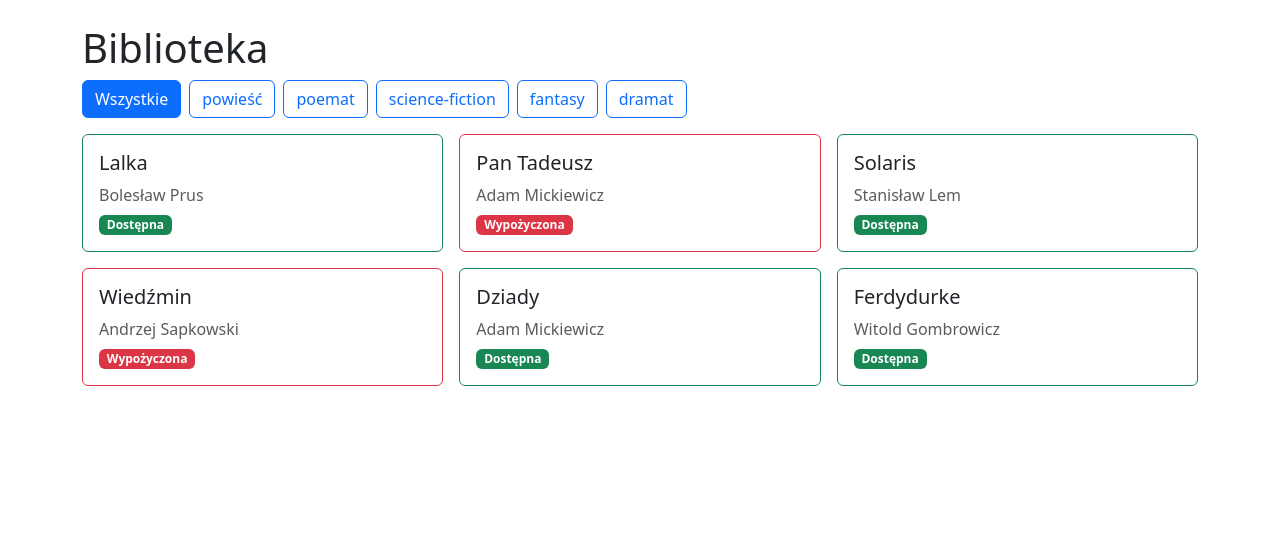
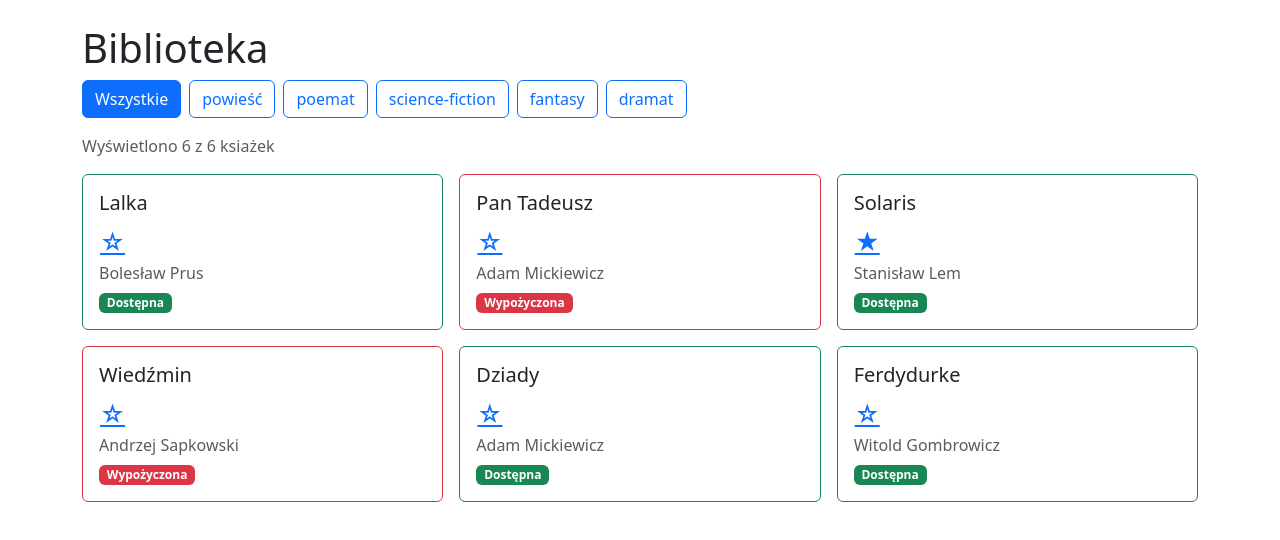
Before and after one commit to Kaperrito/Aplikacje-Webowe, a React (Vite) app in the folder inf04-web/zadania/: page / in a window 1280 px wide. Shown: the top 540 px of the page. Built offline with nearby package versions, Linux system fonts and the light colour scheme.

Commit message:
Zmiana stanu oraz ilosc wyswietlanych ksiazek

```diff
--- a/inf04-web/zadania/src/App.jsx
+++ b/inf04-web/zadania/src/App.jsx
@@ -8,6 +8,10 @@ function App() {
   const [aktywnyGatunek, setAktywnyGatunek] = useState('wszystkie')
 
   const widoczne = aktywnyGatunek === 'wszystkie'? ksiazki: ksiazki.filter(k => k.gatunek === aktywnyGatunek)
+
+  function przelaczUlubiona(id) {
+    setKsiazki(ksiazki.map(k => (k.id === id ? { ...k, ulubiona: !k.ulubiona } : k)))
+  }
   return (
     <>
       <div className='container mt-4'>
@@ -19,6 +23,7 @@ function App() {
           <button key={gatunek} type="button" className={`btn btn-outline-primary${aktywnyGatunek === gatunek ? ' active' : ''}`} onClick={() => setAktywnyGatunek(gatunek)}>{gatunek} </button>
         ))}
       </div>
+      <p className="text-body-secondary">Wyświetlono {widoczne.length} z {ksiazki.length} ksiażek</p>
 
       <div className='row g-3'>
         {widoczne.map(ksiazka=>(
@@ -26,6 +31,7 @@ function App() {
           <div className={`card h-100 ${ksiazka.dostepna ? 'border-success' : 'border-danger'}`}>
             <div className='card-body'>
               <h3 className='card-title h5'>{ksiazka.tytul}</h3>
+              <button type="button" className="btn btn-link p-0 fs-4" onClick={() => przelaczUlubiona(ksiazka.id)}>{ksiazka.ulubiona ? '★' : '☆'}</button>
               <p className='text-body-secondary mb-1'>{ksiazka.autor}</p>
               <span className={`badge text-bg-${ksiazka.dostepna ? 'success' : 'danger'}`}>{ksiazka.dostepna ? 'Dostępna' : 'Wypożyczona'}</span>
             </div>
```
